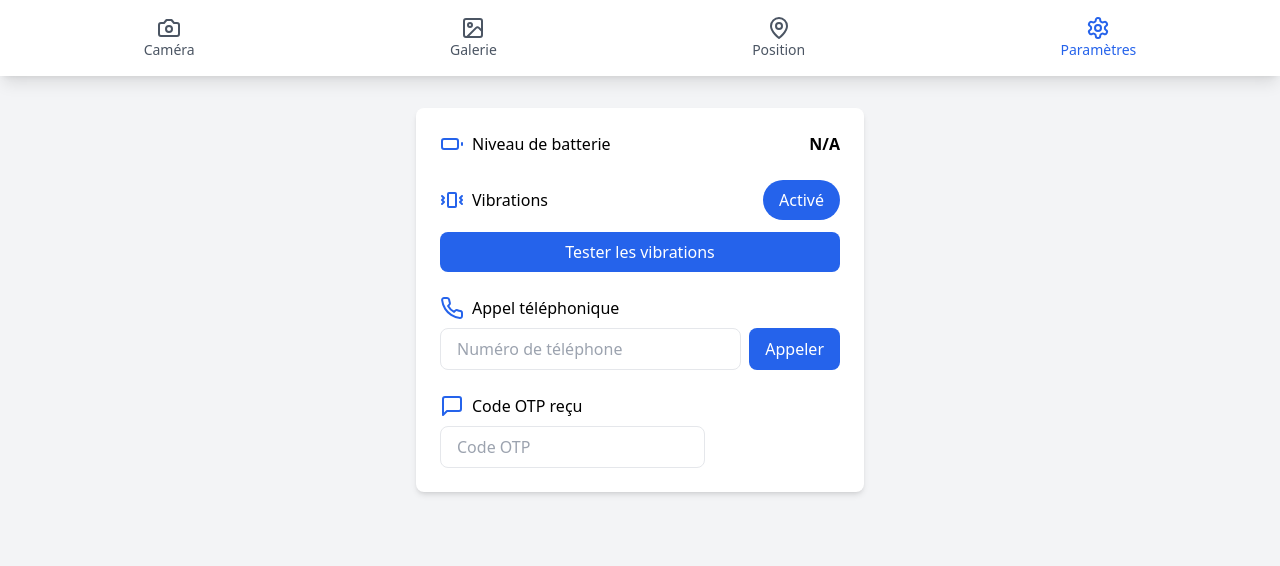
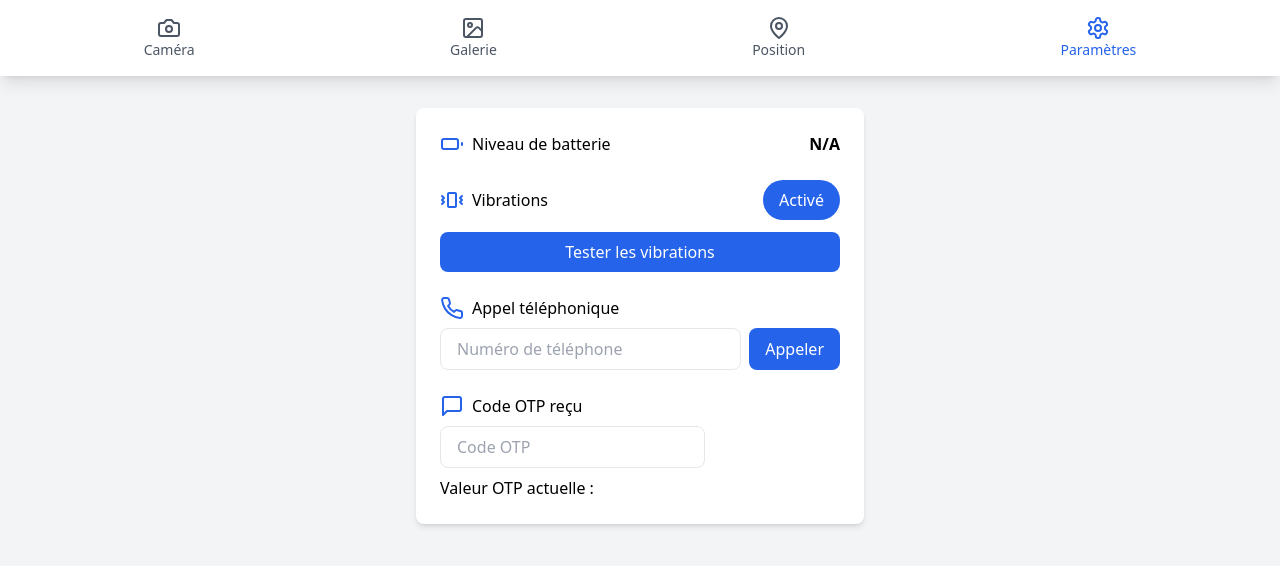
Before and after one commit to YaelBusser/pwa, a React (Vite) app: page /settings in a window 1280 px wide. Shown: the top 566 px of the page. Built offline with nearby package versions, Linux system fonts and the light colour scheme.

Commit message:
:bug: test notifs pr android

```diff
--- a/src/components/Settings.tsx
+++ b/src/components/Settings.tsx
@@ -72,7 +72,7 @@ const Settings = () => {
 
             <div className="space-y-2">
                 <div className="flex items-center">
-                    <MessageSquare className="h-6 w-6 text-blue-600 mr-2" />
+                    <MessageSquare className="h-6 w-6 text-blue-600 mr-2"/>
                     <span>Code OTP reçu</span>
                 </div>
                 <input
@@ -81,6 +81,7 @@ const Settings = () => {
                     placeholder="Code OTP"
                     className="flex-1 px-4 py-2 border rounded-lg"
                 />
+                <p>Valeur OTP actuelle : {otp}</p>
             </div>
         </div>
     );
```
